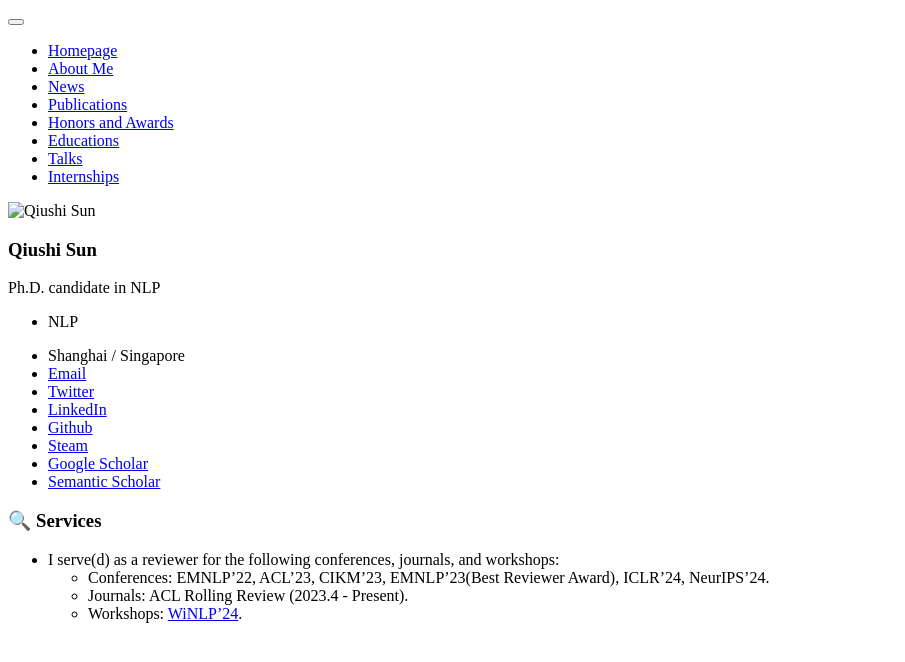
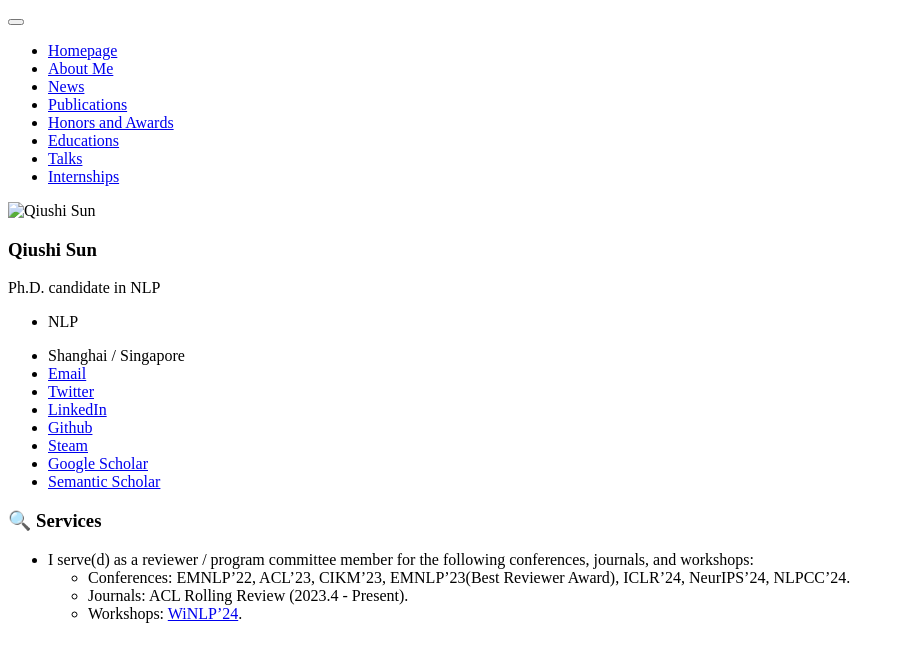
Before and after one commit to lixiang3776/lixiang3776.github.io, a Jekyll site: the page built from _pages/includes/services.md, in a window 1280 px wide. Shown: the top 662 px of the page, without its empty margins (0-905 px from the left). Built offline with Jekyll 4.4.1, drawn with Linux system fonts in a browser that asks for light colours; our own code applies the rules of GitHub Pages for plain Markdown files.

Commit message:
update: misc

```diff
--- a/_pages/includes/services.md
+++ b/_pages/includes/services.md
@@ -1,5 +1,5 @@
 # 🔍 Services
-- I serve(d) as a reviewer for the following conferences, journals, and workshops:
-  - Conferences: EMNLP'22, ACL'23, CIKM'23, EMNLP'23(Best Reviewer Award), ICLR'24, NeurIPS'24.
+- I serve(d) as a reviewer / program committee member for the following conferences, journals, and workshops:
+  - Conferences: EMNLP'22, ACL'23, CIKM'23, EMNLP'23(Best Reviewer Award), ICLR'24, NeurIPS'24, NLPCC'24.
   - Journals: ACL Rolling Review (2023.4 - Present).
   - Workshops: [WiNLP'24](https://www.winlp.org/).
```
Also changed, not shown: _pages/about.md (+33 -2 lines), _pages/includes/pub.md (+2 -1 lines).
